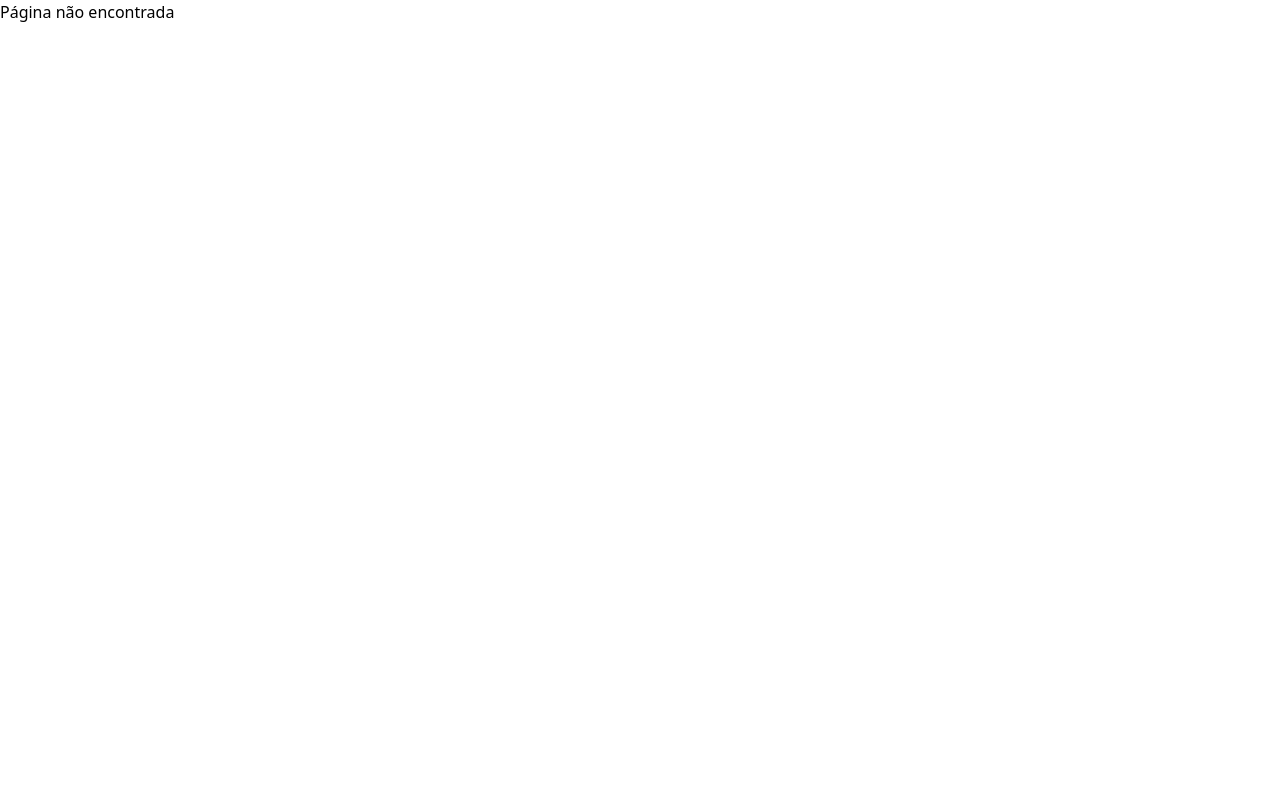
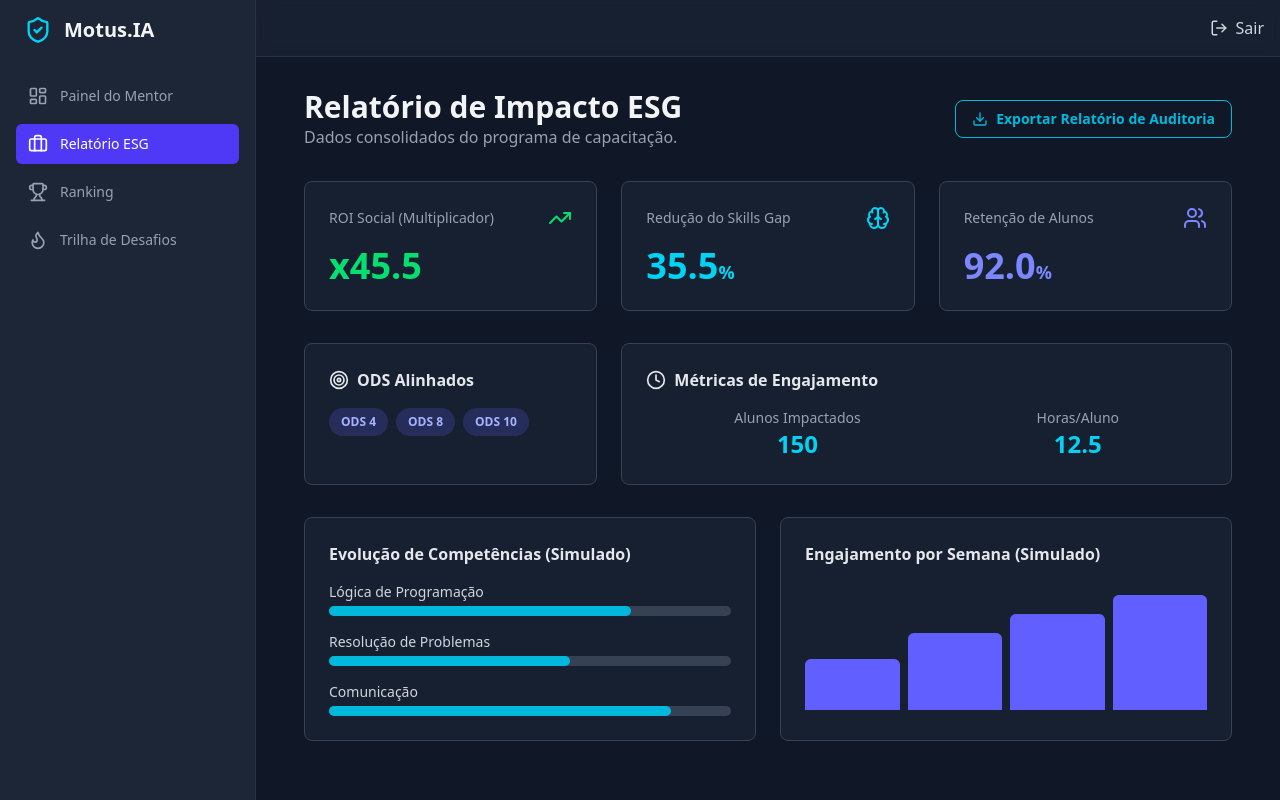
Before and after one commit to mrpine19/motus-front, a React (Vite) app: page /dashboard/esg in a window 1280 px wide. Built offline with nearby package versions, Linux system fonts and the light colour scheme.

Commit message:
feat: criando a página do dashboard esg (B2B/ROI)

```diff
--- a/src/App.tsx
+++ b/src/App.tsx
@@ -10,6 +10,7 @@ import RankingPage from "./page/RankingPage";
 import SystemLayout from "./SystemLayout";
 import DesafioPage from "./page/DesafioPage";
 import DashboardMentorPage from "./page/DashboardMentorPage";
+import DashboardEsgPage from "./page/DashboardEsgPage";
 
 function App() {
   return (
@@ -28,6 +29,7 @@ function App() {
             <Route path="ranking" element={<RankingPage />} />
             <Route path="trilha" element={<DesafioPage />} />
             <Route path="dashboard/mentor" element={<DashboardMentorPage />} />
+            <Route path="/dashboard/esg" element={<DashboardEsgPage />} />
           </Route>
 
           <Route path="*" element={<div>Página não encontrada</div>} />
--- /dev/null
+++ b/src/page/DashboardEsgPage.tsx
@@ -0,0 +1,266 @@
+import { useEffect, useState } from "react";
+import {
+  TrendingUp,
+  Download,
+  Users,
+  Brain,
+  Target,
+  Clock,
+} from "lucide-react";
+
+interface EsgDashboardDto {
+  roiSocial: number;
+  totalAlunosImpactados: number;
+  percentualReducaoSkillsGap: number;
+  horasMediasUsoPlataforma: number;
+  taxaRetencaoAlunos: number;
+  odsAlinhados: string;
+}
+
+const MOCK_ESG_DATA: EsgDashboardDto = {
+  roiSocial: 45.5,
+  totalAlunosImpactados: 150,
+  percentualReducaoSkillsGap: 35.5,
+  horasMediasUsoPlataforma: 12.5,
+  taxaRetencaoAlunos: 92.0,
+  odsAlinhados: "ODS 4, ODS 8, ODS 10",
+};
+
+export function DashboardEsgPage() {
+  const [data, setData] = useState<EsgDashboardDto | null>(null);
+  const [loading, setLoading] = useState(true);
+  const [error, setError] = useState<string | null>(null);
+
+  useEffect(() => {
+    const fetchData = async () => {
+      setLoading(true);
+      setError(null);
+      try {
+        // Simulação de chamada à API com delay
+        await new Promise((resolve) => setTimeout(resolve, 1500));
+
+        // --- LÓGICA DE FETCH REAL (COMENTADA) ---
+        /*
+        const response = await fetch(`http://localhost:8080/dashboard/esg`);
+        if (!response.ok) {
+          throw new Error('Falha ao buscar dados do dashboard ESG.');
+        }
+        const apiData: EsgDashboardDto = await response.json();
+        setData(apiData);
+        */
+
+        // Usando dados mockados
+        setData(MOCK_ESG_DATA);
+      } catch (err) {
+        setError("Não foi possível carregar os dados do painel de impacto.");
+        console.error(err);
+      } finally {
+        setLoading(false);
+      }
+    };
+
+    fetchData();
+  }, []);
+
+  const handleExport = () => {
+    alert("Relatório PDF de auditoria baixado com sucesso!");
+  };
+
+  if (loading) {
+    return (
+      <div className="text-center text-gray-400 animate-pulse">
+        Carregando relatório de impacto...
+      </div>
+    );
+  }
+
+  if (error || !data) {
+    return (
+      <div className="text-center text-red-400">
+        {error || "Dados não encontrados."}
+      </div>
+    );
+  }
+
+  const KpiCard = ({
+    icon: Icon,
+    title,
+    value,
+    color,
+    unit = "",
+  }: {
+    icon: React.ElementType;
+    title: string;
+    value: string | number;
+    color: string;
+    unit?: string;
+  }) => (
+    <div className="bg-gray-800/50 border border-gray-700 rounded-lg p-6 flex flex-col">
+      <div className="flex items-center justify-between mb-4">
+        <h3 className="text-sm font-medium text-gray-400">{title}</h3>
+        <Icon className={`h-6 w-6 ${color}`} />
+      </div>
+      <p className={`text-4xl font-bold ${color}`}>
+        {value}
+        <span className="text-lg">{unit}</span>
+      </p>
+    </div>
+  );
+
+  return (
+    <div className="container mx-auto px-4">
+      <div className="flex justify-between items-center mb-8">
+        <div>
+          <h1 className="text-3xl font-bold text-gray-100">
+            Relatório de Impacto ESG
+          </h1>
+          <p className="text-gray-400">
+            Dados consolidados do programa de capacitação.
+          </p>
+        </div>
+        <button
+          onClick={handleExport}
+          className="flex items-center gap-2 px-4 py-2 border border-cyan-500 text-cyan-500 rounded-lg hover:bg-cyan-500/10 transition-colors text-sm font-semibold"
+        >
+          <Download size={16} />
+          Exportar Relatório de Auditoria
+        </button>
+      </div>
+
+      <div className="grid grid-cols-1 md:grid-cols-2 lg:grid-cols-3 gap-6 mb-8">
+        <KpiCard
+          icon={TrendingUp}
+          title="ROI Social (Multiplicador)"
+          value={`x${data.roiSocial.toFixed(1)}`}
+          color="text-green-400"
+        />
+        <KpiCard
+          icon={Brain}
+          title="Redução do Skills Gap"
+          value={data.percentualReducaoSkillsGap.toFixed(1)}
+          unit="%"
+          color="text-cyan-400"
+        />
+        <KpiCard
+          icon={Users}
+          title="Retenção de Alunos"
+          value={data.taxaRetencaoAlunos.toFixed(1)}
+          unit="%"
+          color="text-indigo-400"
+        />
+      </div>
+
+      <div className="grid grid-cols-1 lg:grid-cols-3 gap-6 mb-8">
+        <div className="lg:col-span-1 bg-gray-800/50 border border-gray-700 rounded-lg p-6">
+          <h3 className="font-bold text-gray-200 mb-4 flex items-center gap-2">
+            <Target size={20} /> ODS Alinhados
+          </h3>
+          <div className="flex flex-wrap gap-2">
+            {data.odsAlinhados.split(", ").map((ods) => (
+              <span
+                key={ods}
+                className="bg-indigo-500/20 text-indigo-300 text-xs font-bold px-3 py-1.5 rounded-full"
+              >
+                {ods}
+              </span>
+            ))}
+          </div>
+        </div>
+        <div className="lg:col-span-2 bg-gray-800/50 border border-gray-700 rounded-lg p-6">
+          <h3 className="font-bold text-gray-200 mb-4 flex items-center gap-2">
+            <Clock size={20} /> Métricas de Engajamento
+          </h3>
+          <div className="flex justify-around text-center">
+            <div>
+              <p className="text-sm text-gray-400">Alunos Impactados</p>
+              <p className="text-2xl font-bold text-cyan-400">
+                {data.totalAlunosImpactados}
+              </p>
+            </div>
+            <div>
+              <p className="text-sm text-gray-400">Horas/Aluno</p>
+              <p className="text-2xl font-bold text-cyan-400">
+                {data.horasMediasUsoPlataforma.toFixed(1)}
+              </p>
+            </div>
+          </div>
+        </div>
+      </div>
+
+      <div className="grid grid-cols-1 md:grid-cols-2 gap-6">
+        <div className="bg-gray-800/50 border border-gray-700 rounded-lg p-6">
+          <h3 className="font-bold text-gray-200 mb-4">
+            Evolução de Competências (Simulado)
+          </h3>
+          <div className="space-y-4">
+            <div>
+              <p className="text-sm font-medium text-gray-300">
+                Lógica de Programação
+              </p>
+              <div className="w-full bg-gray-700 rounded-full h-2.5 mt-1">
+                <div
+                  className="bg-cyan-500 h-2.5 rounded-full"
+                  style={{ width: "75%" }}
+                ></div>
+              </div>
+            </div>
+            <div>
+              <p className="text-sm font-medium text-gray-300">
+                Resolução de Problemas
+              </p>
+              <div className="w-full bg-gray-700 rounded-full h-2.5 mt-1">
+                <div
+                  className="bg-cyan-500 h-2.5 rounded-full"
+                  style={{ width: "60%" }}
+                ></div>
+              </div>
+            </div>
+            <div>
+              <p className="text-sm font-medium text-gray-300">Comunicação</p>
+              <div className="w-full bg-gray-700 rounded-full h-2.5 mt-1">
+                <div
+                  className="bg-cyan-500 h-2.5 rounded-full"
+                  style={{ width: "85%" }}
+                ></div>
+              </div>
+            </div>
+          </div>
+        </div>
+
+        <div className="bg-gray-800/50 border border-gray-700 rounded-lg p-6">
+          <h3 className="font-bold text-gray-200 mb-4">
+            Engajamento por Semana (Simulado)
+          </h3>
+          <div className="flex items-end justify-between h-32 space-x-2">
+            <div
+              className="w-full bg-gray-700 rounded-t-md"
+              style={{ height: "40%" }}
+            >
+              <div className="bg-indigo-500 h-full rounded-t-md"></div>
+            </div>
+            <div
+              className="w-full bg-gray-700 rounded-t-md"
+              style={{ height: "60%" }}
+            >
+              <div className="bg-indigo-500 h-full rounded-t-md"></div>
+            </div>
+            <div
+              className="w-full bg-gray-700 rounded-t-md"
+              style={{ height: "75%" }}
+            >
+              <div className="bg-indigo-500 h-full rounded-t-md"></div>
+            </div>
+            <div
+              className="w-full bg-gray-700 rounded-t-md"
+              style={{ height: "90%" }}
+            >
+              <div className="bg-indigo-500 h-full rounded-t-md"></div>
+            </div>
+          </div>
+        </div>
+      </div>
+    </div>
+  );
+}
+
+export default DashboardEsgPage;
--- a/src/page/Sidebar.tsx
+++ b/src/page/Sidebar.tsx
@@ -1,8 +1,15 @@
 import { NavLink } from "react-router-dom";
-import { LayoutDashboard, Trophy, Flame, ShieldCheck } from "lucide-react";
+import {
+  LayoutDashboard,
+  Trophy,
+  Flame,
+  ShieldCheck,
+  Briefcase,
+} from "lucide-react";
 
 const navLinks = [
-  { to: "/dashboard/mentor", icon: LayoutDashboard, label: "Dashboard" },
+  { to: "/dashboard/mentor", icon: LayoutDashboard, label: "Painel do Mentor" },
+  { to: "/dashboard/esg", icon: Briefcase, label: "Relatório ESG" },
   { to: "/ranking", icon: Trophy, label: "Ranking" },
   { to: "/trilha", icon: Flame, label: "Trilha de Desafios" },
 ];
```
Also changed, not shown: src/page/DashboardMentorPage.tsx (+0 -8 lines).
